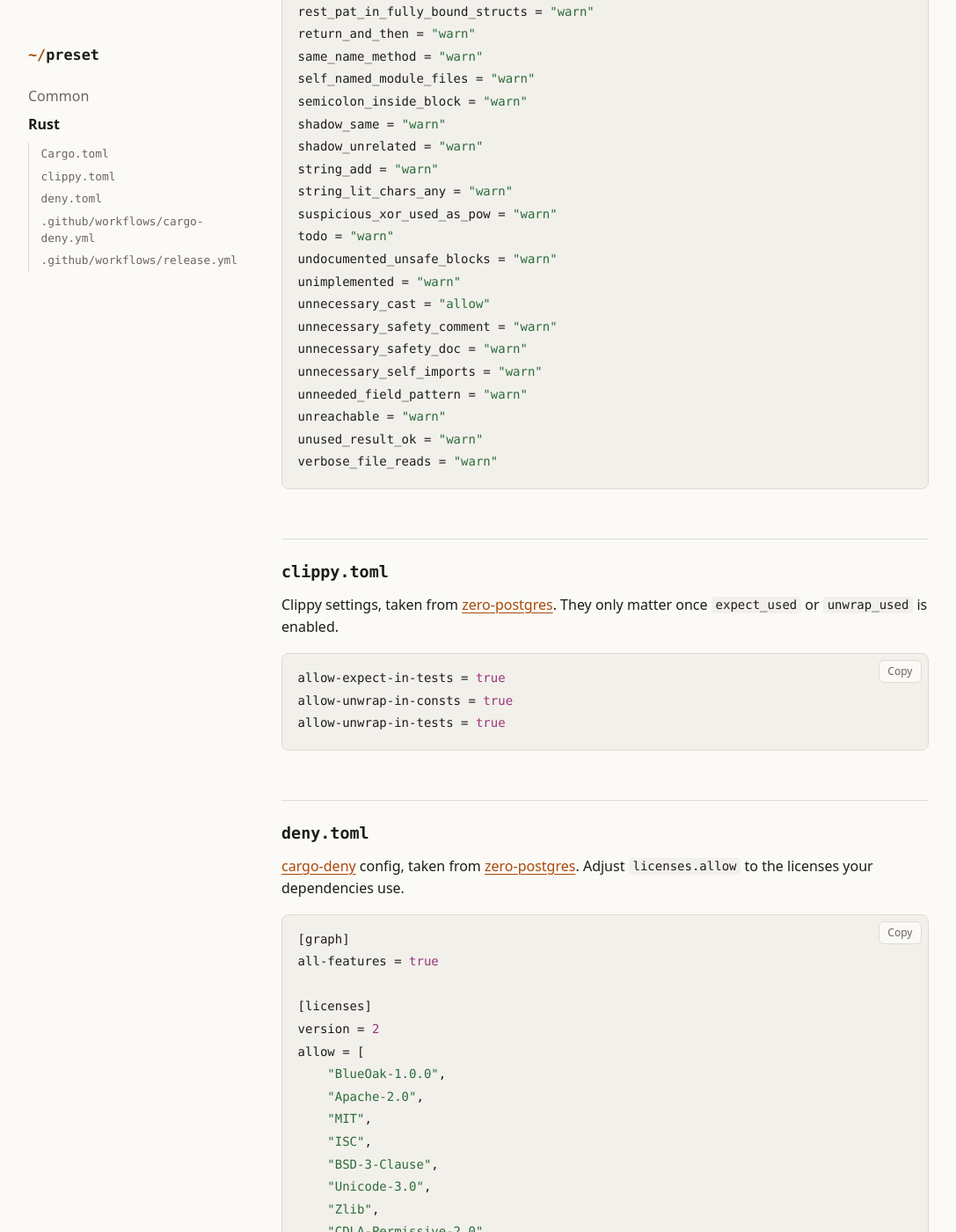
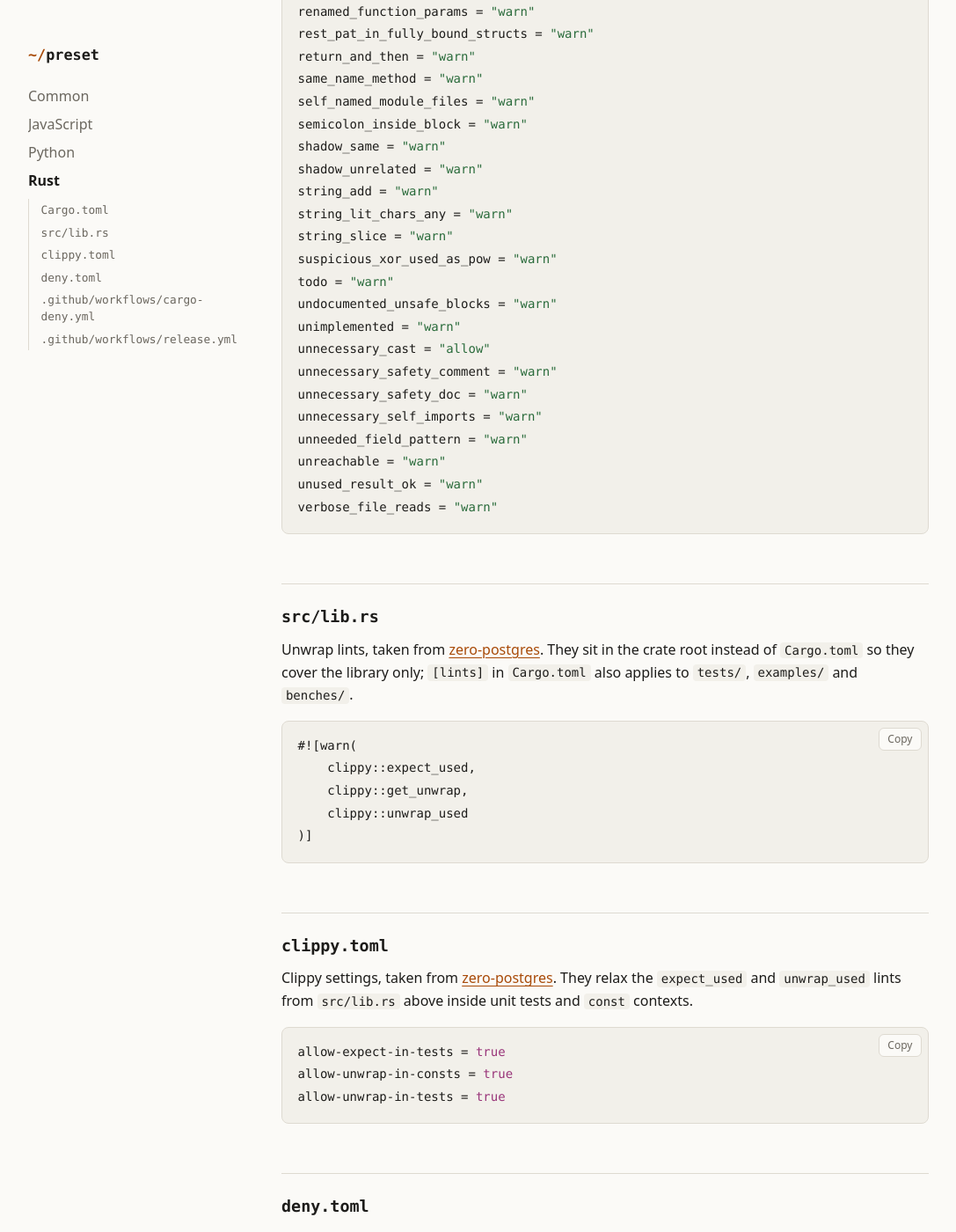
Before and after one commit to elbaro/elbaro.github.io, a Jekyll site: the page built from preset/rust.md, in a window 1280 px wide and 1400 px high, scrolled down 1945 px. Shown: the whole window at 88% size, without its empty margins (88-1175 px from the left). Built offline with Jekyll 4.4.1, drawn with Linux system fonts in a browser that asks for light colours; some of the changed text lies outside the part shown.

Commit message:
feat: add JavaScript and Python groups and sync presets with ezel

````diff
--- a/preset/index.md
+++ b/preset/index.md
@@ -6,4 +6,6 @@ Shared configuration I copy into new projects.
 
 ## Groups
 - [Common](common/)
+- [JavaScript](javascript/)
+- [Python](python/)
 - [Rust](rust/)
--- a/preset/rust.md
+++ b/preset/rust.md
@@ -56,6 +56,7 @@ map_with_unused_argument_over_ranges = "warn"
 mem_forget = "warn"
 missing_asserts_for_indexing = "warn"
 mixed_read_write_in_expression = "warn"
+modulo_arithmetic = "warn"
 multiple_inherent_impl = "warn"
 multiple_unsafe_ops_per_block = "warn"
 mutex_atomic = "warn"
@@ -83,6 +84,7 @@ shadow_same = "warn"
 shadow_unrelated = "warn"
 string_add = "warn"
 string_lit_chars_any = "warn"
+string_slice = "warn"
 suspicious_xor_used_as_pow = "warn"
 todo = "warn"
 undocumented_unsafe_blocks = "warn"
@@ -97,10 +99,23 @@ unused_result_ok = "warn"
 verbose_file_reads = "warn"
 ```
 
+## src/lib.rs
+
+Unwrap lints, taken from [zero-postgres](https://github.com/elbaro/zero-postgres/blob/main/src/lib.rs).
+They sit in the crate root instead of `Cargo.toml` so they cover the library only; `[lints]` in `Cargo.toml` also applies to `tests/`, `examples/` and `benches/`.
+
+```rust
+#![warn(
+    clippy::expect_used,
+    clippy::get_unwrap,
+    clippy::unwrap_used
+)]
+```
+
 ## clippy.toml
 
 Clippy settings, taken from [zero-postgres](https://github.com/elbaro/zero-postgres/blob/main/clippy.toml).
-They only matter once `expect_used` or `unwrap_used` is enabled.
+They relax the `expect_used` and `unwrap_used` lints from `src/lib.rs` above inside unit tests and `const` contexts.
 
 ```toml
 allow-expect-in-tests = true
@@ -118,7 +133,6 @@ Adjust `licenses.allow` to the licenses your dependencies use.
 all-features = true
 
 [licenses]
-version = 2
 allow = [
     "BlueOak-1.0.0",
     "Apache-2.0",
@@ -129,9 +143,6 @@ allow = [
     "Zlib",
     "CDLA-Permissive-2.0",
 ]
-
-[advisories]
-version = 2
 
 [bans]
 multiple-versions = "warn"
````
Also changed, not shown: preset/common.md (+93 -22 lines), preset/javascript.md (added, +22 -0 lines), preset/python.md (added, +16 -0 lines).
